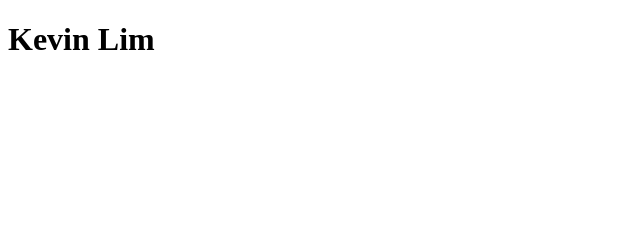
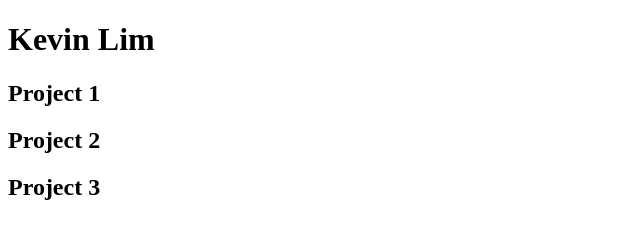
Before and after one commit to yat018/lab, a website: page public/index.html in a window 1280 px wide. Shown: the whole page, without its empty margins (0-640 px from the left). Drawn offline with Linux system fonts and the light colour scheme.

Commit message:
Added basic starting HTML file.

```diff
--- a/public/index.html
+++ b/public/index.html
@@ -6,9 +6,19 @@
     <title></title>
 </head>
 <body>
-    <div>
-        <h1>Kevin Lim</h1>
+    <div id="header">
+        <h1 id="name">Kevin Lim</h1>
     </div>
-
+    <div id="project_list">
+        <div class="project">
+            <h2>Project 1</h2>
+        </div>
+        <div class="project">
+            <h2>Project 2</h2>
+        </div>
+        <div class="project">
+            <h2>Project 3</h2>
+        </div>
+    </div>
 </body>
 </html>
```
Also changed, not shown: 1 other file.
